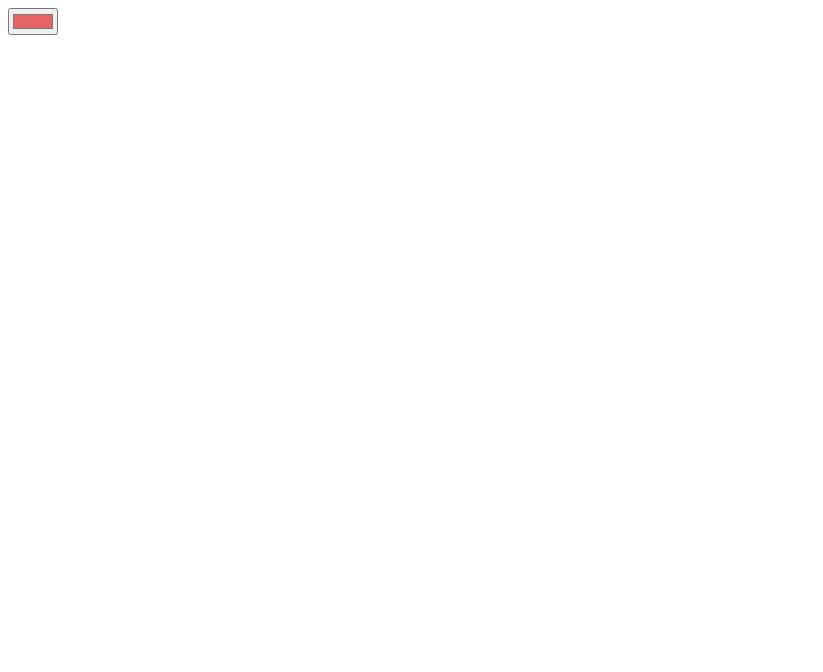
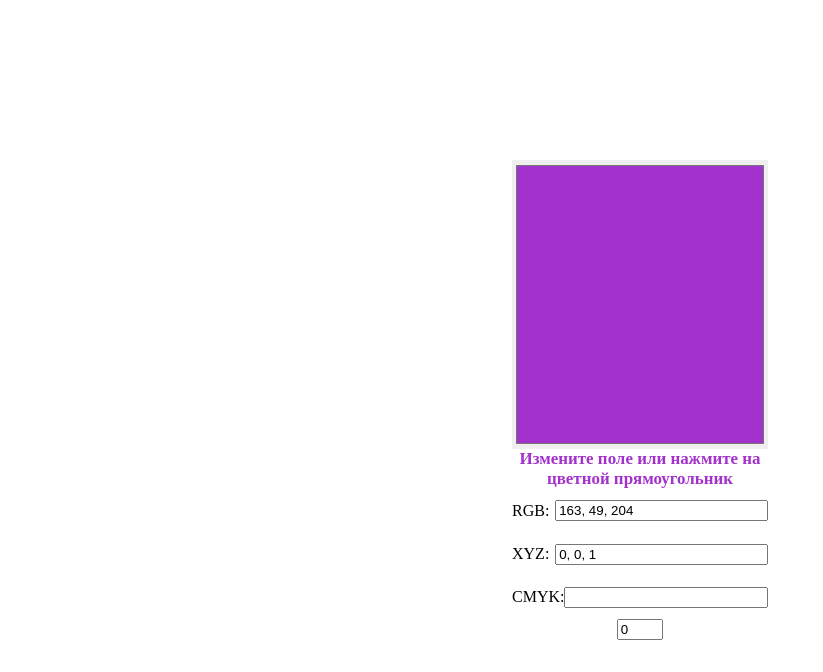
Before and after one commit to Clepfeed/ColorConverter, a plain HTML site: page index.html in a window 1280 px wide. Shown: the whole page, without its empty margins (0-823 px from the left). Drawn offline with Linux system fonts and the light colour scheme.

Commit message:
png -> xyz -> hex -> png

```diff
--- a/index.html
+++ b/index.html
@@ -3,9 +3,29 @@
     <head>
         <meta charset="UTF-8">
         <meta name="viewport" content="width=device-width, initial-scale=1.0">
+        <link rel="stylesheet" href="./styles/style.css">
+        <script src="./js/main.js" defer></script>
         <title>Color converter</title>
     </head>
     <body>
-        <input type="color" id="head" name="head" value="#e66465" />
+        <div>
+            <input type="color" id="colorSpace" name="head" value="#a331cc"    />
+            <h2 id = "info">Измените поле или нажмите на цветной прямоугольник</h2>
+            <div class="content_div">
+                <div>
+                    <p>RGB:</p>
+                    <input type="text" id = "RGB">
+                </div>
+                <div>
+                    <p>XYZ:</p>
+                    <input type="text" id = "XYZ">
+                </div>
+                <div>
+                    <p>CMYK:</p>
+                    <input type="text" id = "CMYK">
+                </div>
+            </div>
+            <input type="number" id="rounding" value="0" min="0">
+        </div>
     </body>
 </html>
--- /dev/null
+++ b/js/main.js
@@ -0,0 +1,135 @@
+let colorPicker = document.getElementById("colorSpace");
+
+let HEX = colorPicker.value.substring(1);
+let RGB_v;
+let XYZ_v;
+let CMYK_v;
+
+let inputs = [RGB, XYZ, CMYK, rounding];
+
+inputs[3].addEventListener('keyup', () => {
+    console.log("A");
+    RGB_Changed();
+});
+
+inputs[3].addEventListener('input', () => {
+    RGB_Changed();
+});
+
+inputs[0].addEventListener('keyup', function(event) {
+    RGB_Changed();
+});
+
+colorPicker.addEventListener('focus', function(event) {
+    console.log("color picker: ", colorPicker.value);
+    HEX_Changed();
+});
+
+function RGB_Changed()
+{
+    RGB_v = RGB.value;
+    rgbToHex();
+    rgbToXYZ();
+    rgbToCMYK();
+}
+
+function HEX_Changed()
+{
+    HEX = colorPicker.value.substring(1);
+    hexToRgb();
+    RGB_Changed();
+}
+
+function convertFromBaseToBase(number, from, to)
+{
+    let decimal = parseInt(number, from);
+    if (decimal > 255)
+    {
+        info.textContent = "Некорректный ввод";
+        info.style.color = "red";
+    }
+    else
+    {
+        info.textContent = "Измените поле или нажмите на цветной прямоугольник";
+    }
+    if (isNaN(decimal))
+    {
+        console.log("INCORRECT VALUE");
+        return 0;
+    }
+    return decimal.toString(to);
+}
+
+function hexToRgb()
+{
+    RGB_v = `${convertFromBaseToBase(HEX.substring(0, 2), 16, 10)}, ${convertFromBaseToBase(HEX.substring(2, 4), 16, 10)}, ${convertFromBaseToBase(HEX.substr(4), 16, 10)}`;
+    RGB.value = RGB_v;
+}
+
+function rgbToHex()
+{
+    HEX = "#";
+    let temp = RGB_v + ",";
+    for (let i = 0; i < 3; i++)
+    {
+        if (convertFromBaseToBase(temp.substring(0, temp.indexOf(",")), 10, 16).length < 2)
+        {
+            HEX += "0";
+        }
+        HEX += convertFromBaseToBase(temp.substring(0, temp.indexOf(",")), 10, 16);
+        temp = temp.substring(temp.indexOf(",") + 1);
+    }
+    colorPicker.value = HEX;
+    info.style.color = HEX;
+}
+
+function rgbToXYZ()
+{
+    let temp = RGB_v + ",";
+    let rgb_parced = [];
+    for (let i = 0; i < 3; i++)
+    {
+        rgb_parced.push(parseInt(temp.substring(0, temp.indexOf(","))));
+        temp = temp.substring(temp.indexOf(",") + 1);
+    }
+    for(i in rgb_parced)
+    {
+        rgb_parced[i] /= 255;
+        rgb_parced[i] = (rgb_parced[i]<= 0.04045) ? (rgb_parced[i]/ 12.92) : Math.pow((rgb_parced[i]+ 0.055) / 1.055, 2.4);
+    }
+
+    XYZ_v = "";
+    temp = rgb_parced[0] * 0.4124564 + rgb_parced[1] * 0.3575761 + rgb_parced[2] * 0.1804375;
+    XYZ_v += temp.toFixed(parseInt(rounding.value)).toString() + ", ";
+
+    temp = rgb_parced[0] * 0.2126729 + rgb_parced[1] * 0.7151522 + rgb_parced[2] * 0.0721750;
+    XYZ_v += temp.toFixed(parseInt(rounding.value)).toString() + ", ";
+
+    temp = rgb_parced[0] * 0.0193339 + rgb_parced[1] * 0.1191920 + rgb_parced[2] * 0.9503041;
+    XYZ_v += temp.toFixed(parseInt(rounding.value)).toString();
+
+    XYZ.value = XYZ_v;
+}
+
+function rgbToCMYK()
+{
+    let temp = RGB_v + ",";
+    let rgb_parced = [];
+    for (let i = 0; i < 3; i++)
+    {
+        rgb_parced.push(parseInt(temp.substring(0, temp.indexOf(","))));
+        temp = temp.substring(temp.indexOf(",") + 1);
+    }
+    for(i in rgb_parced)
+    {
+        rgb_parced[i] /= 255;
+        rgb_parced[i] = (rgb_parced[i]<= 0.04045) ? (rgb_parced[i]/ 12.92) : Math.pow((rgb_parced[i]+ 0.055) / 1.055, 2.4);
+    }
+
+    let K = Math.max(...rgb_parced);
+}
+
+hexToRgb();
+rgbToHex();
+rgbToXYZ();
+rgbToCMYK();
--- /dev/null
+++ b/styles/style.css
@@ -0,0 +1,67 @@
+input[type="color"]
+{
+    width: 20vw;
+    height: 40vh;
+    border: none;
+    outline: none;
+
+}
+input[type="color"]:hover
+{
+    cursor: pointer;
+}
+
+input[type = "text"]
+{
+    width: 80%;
+}
+
+body
+{
+    margin: 0;
+    height: 100vh;
+    display: flex;
+    align-items: center;
+    justify-content: center;
+}
+body > div
+{
+    height: 60%;
+    display: flex;
+    flex-direction: column;
+    align-items: center;
+    justify-content: space-around;
+}
+
+.content_div
+{
+    height: 30%;
+    display: flex;
+    flex-direction: column;
+    align-items: center;
+    justify-content: space-around;
+}
+.content_div > div
+{
+    width: 20vw;
+    display: flex;
+    justify-content: space-between;
+    align-items: center;
+}
+
+
+#rounding
+{
+    width: 3vw;
+}
+h2
+{
+    font-size: calc(1vh + 0.7vw);
+    margin: 0;
+    width: 20vw;
+    text-align: center;
+}
+p
+{
+    margin: 0;
+}
```
